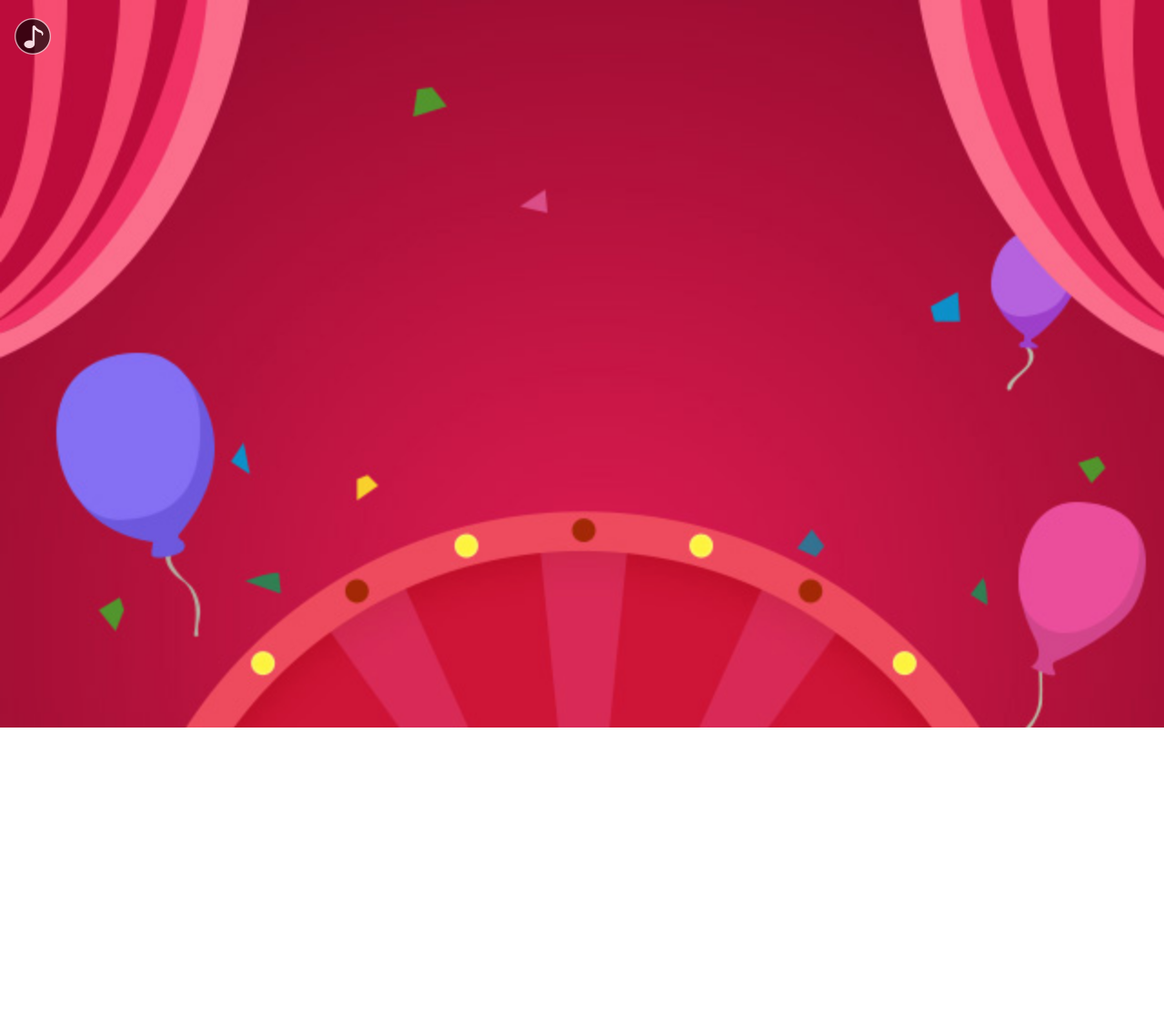
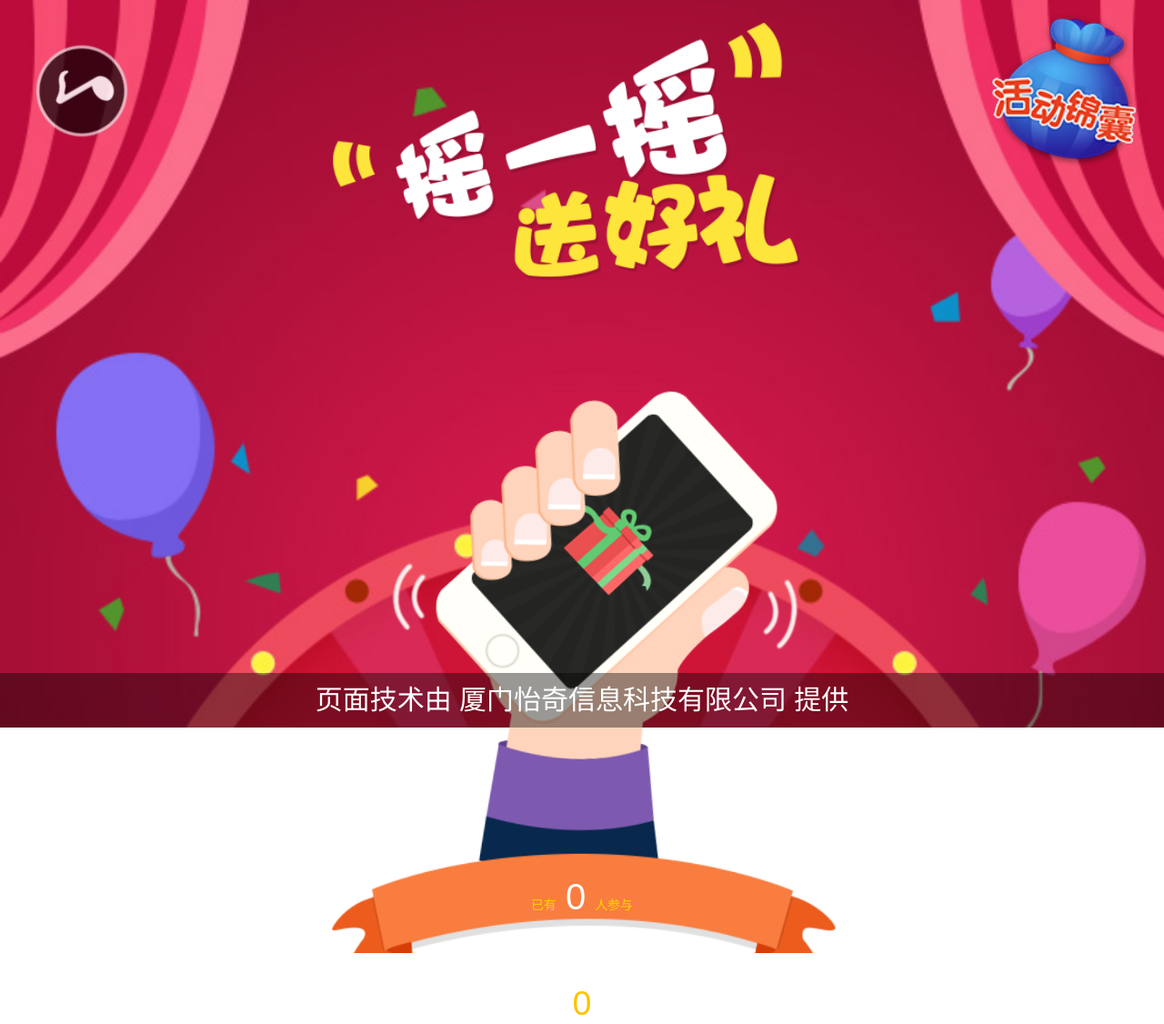
Before and after one commit to ivxpingg/H5Game, a website: page pages/h5Game/game.html in a window 1280 px wide. Shown: the whole page at 91% size. Before the commit the page ends 800 px from the top, so only its background shows below. Drawn offline with Linux system fonts and the light colour scheme.

Commit message:
活动页面

```diff
--- a/pages/h5Game/game.html
+++ b/pages/h5Game/game.html
@@ -1,5 +1,5 @@
 <!DOCTYPE html>
-<html lang="en">
+<html lang="en" id="html">
 <head>
     <meta http-equiv="Content-Type" content="text/html; charset=utf-8">
     <meta name="viewport" content="width=device-width,initial-scale=1.0, minimum-scale=1.0, maximum-scale=1.0">
@@ -9,13 +9,65 @@
 </head>
 <body>
     <div class="home">
+        <!--背景图片-->
         <div class="home-bg-box">
             <img class="img-bg" src="../../dist/images/h5Game/bg.jpg" alt="">
         </div>
 
-        <div class="bg-muisc-box muisc-play">
+        <!--背景音乐-->
+        <div id="bg_muisc_btn" class="bg-muisc-box muisc-play">
             <div class="bg-muisc-btn"></div>
         </div>
+
+        <!--音乐-->
+        <div class="music-box">
+            <audio id="musicBg"  autoplay="autoplay"  loop="loop">
+                <source src="../../dist/media/bg.mp3" type="audio/mp3">
+                Your browser does not support the audio element.
+            </audio>
+
+            <audio id=""  autoplay="autoplay" >
+                <source src="../../dist/media/good.mp3" type="audio/mp3">
+                Your browser does not support the audio element.
+            </audio>
+        </div>
+
+        <!--活动锦囊按钮-->
+        <div class="bag-btn">
+            <img src="../../dist/images/h5Game/bag.png" alt="">
+        </div>
+
+        <!--活动锦囊面板-->
+        <div class="desc-box">
+
+        </div>
+
+        <!--标题图片-->
+        <div class="title-img">
+            <img src="../../dist/images/h5Game/title.png" alt="">
+        </div>
+
+        <!--摇动图片-->
+        <div class="shake-box">
+            <img src="../../dist/images/h5Game/shake.png" alt="">
+        </div>
+
+        <!--已有几人参与-->
+        <div class="theJoinNum-box">
+            <div class="theJoinNum-text">已有<span id="joinNum">0</span>人参与</div>
+        </div>
+
+        <!--几次抽奖机会-->
+        <div class="dayDraw-box">
+            <div>您今天还有<span id="count" class="count">0</span>次抽奖机会</div>
+        </div>
+
+        <!--页面技术提供-->
+        <div class="company">
+            <span>页面技术由 厦门怡奇信息科技有限公司 提供</span>
+        </div>
     </div>
+    <script type="text/javascript" src="../../dist/js/h5Game/adaptive.js"></script>
+    <script type="text/javascript" src="../../dist/js/h5Game/baseEvent.js"></script>
 </body>
 </html>
```
Also changed, not shown: build/scss/page/h5Game/h5Game.scss, dist/css/h5Game/h5Game.css, dist/images/h5Game/flag.png (added), dist/js/h5Game/adaptive.js (added), dist/js/h5Game/baseEvent.js (added), dist/media/share.gif (deleted), 2 other files.
